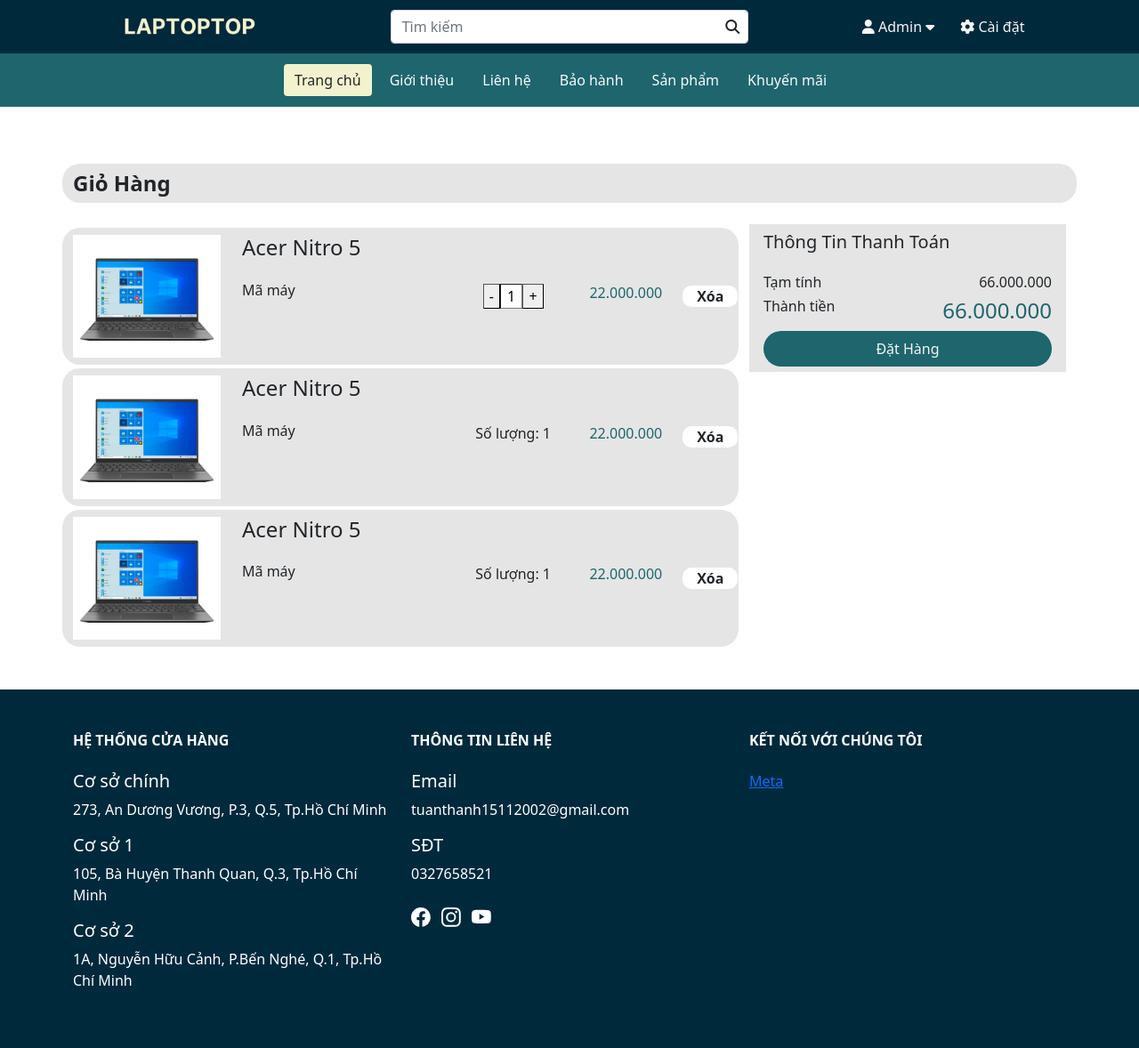
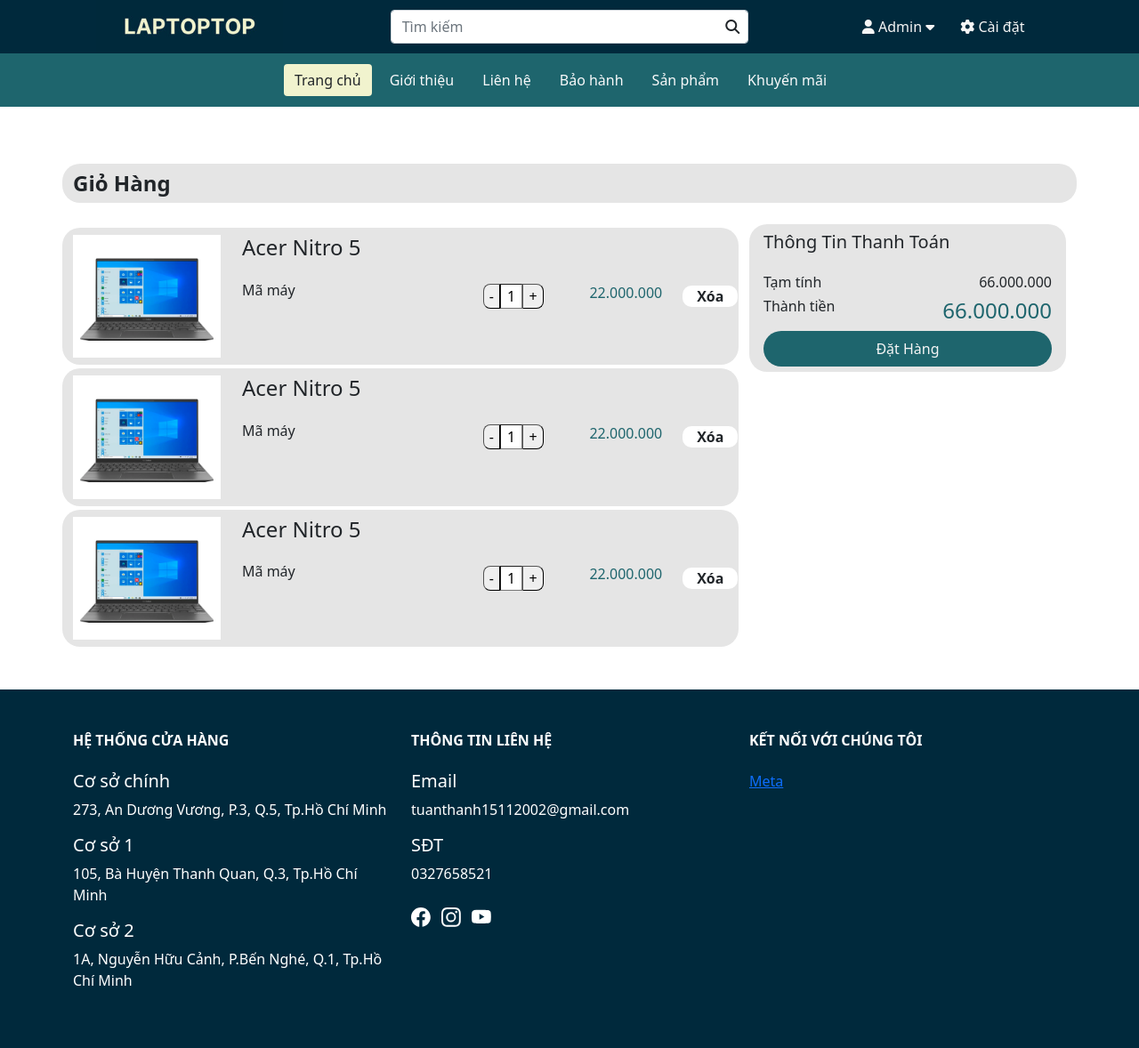
Before and after one commit to quanla1412/laptoptop, a PHP site: page /giohang.php in a window 1280 px wide. Shown: the whole page at 89% size. Run offline with PHP 8.4, Linux system fonts and the light colour scheme; some libraries are stand-ins or nearby versions.

Commit message:
giohang nè

```diff
--- a/giohang.php
+++ b/giohang.php
@@ -7,16 +7,16 @@
   </div>
   <div class="row mt-0">
         <div class="col-8">
-        <div class="row  mt-1" style="background-color: #E5E5E5; border-radius: 20px;">
+            <div class="row  mt-1" style="background-color: #E5E5E5; border-radius: 20px;">
             <div class="col-3 d-flex justify-content-center align-items-center"><img src="./assets/image/square-sale/sale1.png" alt="itemsale1" class="w-100 m-2"></div>
                     <div class="col-4 mt-2">
                         <h4 class="mb-0">Acer Nitro 5</h4><br>
                         <h6 class="mb-0">Mã máy</h6><br>
                     </div>
                     <div class="col-2 d-flex justify-content-center align-items-center">
-                    <button class="border-1 " style="">-</button>
+                    <button class="border-1" style="border-radius: 8px 0px 0px 8px;">-</button>
                     <input class="w-25 border-1 text-align:center" style="text-align:center;" value="1">
-                    <button class="border-1 rounded-right" style="">+</button>
+                    <button class="border-1" style="border-radius: 0px 8px 8px 0px;">+</button>
                     </div>
                     <div class="col-2 d-flex justify-content-center align-items-center">
                         <h6 class="" style="color: #1E656D">22.000.000</h6><br>
@@ -32,7 +32,9 @@
                         <h6 class="mb-0">Mã máy</h6><br>
                     </div>
                     <div class="col-2 d-flex justify-content-center align-items-center">
-                        <h6 class="">Số lượng: 1</h6><br>
+                        <button class="border-1" style="border-radius: 8px 0px 0px 8px;">-</button>
+                        <input class="w-25 border-1 text-align:center" style="text-align:center;" value="1">
+                        <button class="border-1" style="border-radius: 0px 8px 8px 0px;">+</button>
                     </div>
                     <div class="col-2 d-flex justify-content-center align-items-center">
                         <h6 class="" style="color: #1E656D">22.000.000</h6><br>
@@ -48,7 +50,9 @@
                         <h6 class="mb-0">Mã máy</h6><br>
                     </div>
                     <div class="col-2 d-flex justify-content-center align-items-center">
-                        <h6 class="">Số lượng: 1</h6><br>
+                        <button class="border-1" style="border-radius: 8px 0px 0px 8px;">-</button>
+                        <input class="w-25 border-1 text-align:center" style="text-align:center;" value="1">
+                        <button class="border-1" style="border-radius: 0px 8px 8px 0px;">+</button>
                     </div>
                     <div class="col-2 d-flex justify-content-center align-items-center">
                         <h6 class="" style="color: #1E656D">22.000.000</h6><br>
@@ -59,7 +63,7 @@
             </div>
         </div>
         <div class="col-4" >
-            <div class="mt-0" style="background-color: #E5E5E5;height: 166px;style=">
+            <div class="mt-0" style="background-color: #E5E5E5;height: 166px; border-radius: 20px;">
                 <h5 class="pt-2 ps-3">Thông Tin Thanh Toán</h5>
                 <h6 class="mt-4 mb-2 ps-3">
                     <h6 class="ps-3" style="float: left;">Tạm tính</h6>
```
